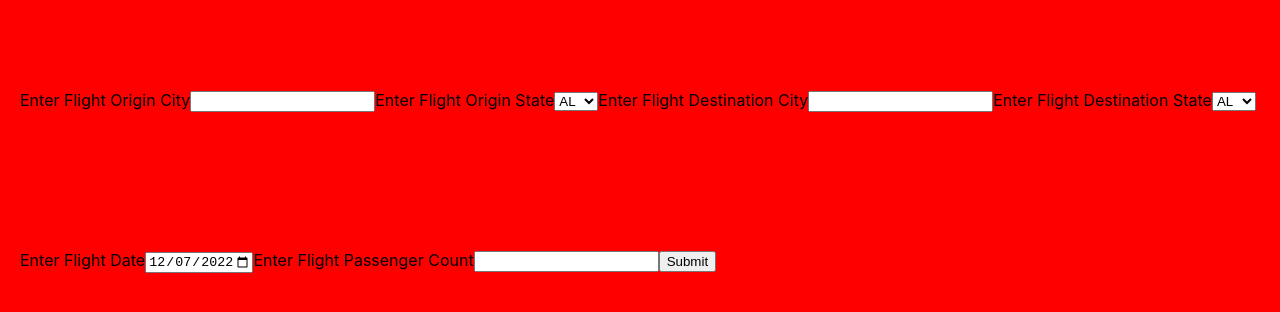
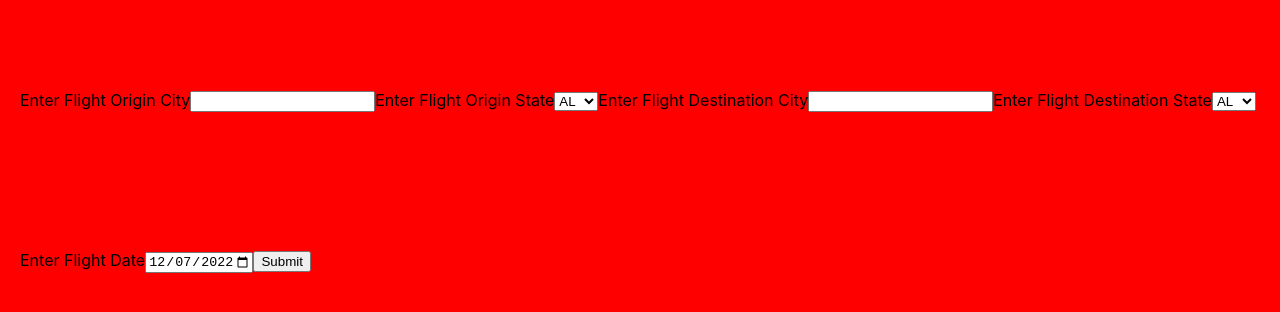
Before and after one commit to ChefOmarDee/FLIGHT_PROJECT, a React (Create React App) app in the folder client/react-app/: page / in a window 1280 px wide. Shown: the top 312 px of the page. Built offline with nearby package versions, Linux system fonts and the light colour scheme; no server answers.

Commit message:
Fixed a few bugs with API

```diff
--- a/client/react-app/src/mods/WebForm.js
+++ b/client/react-app/src/mods/WebForm.js
@@ -16,7 +16,6 @@ let WebForm =()=>{
 
         let formData={
             destinationlocation:(event.target[2].value+event.target[3].value),
-            passengercount:3,
             sourcedate:(event.target[4].value),
             sourcelocation:(event.target[0].value+event.target[1].value)
         }
@@ -53,8 +52,6 @@ let WebForm =()=>{
                         <USAStates/>
                         <label >Enter Flight Date</label>
                         <input type="date" defaultValue= {new Date().toISOString().split('T')[0].toString()} max={new Date(new Date().setFullYear(new Date().getFullYear() + 1)).toISOString().split('T')[0].toString()} min={new Date().toISOString().split('T')[0].toString()} required pattern="\d{2}-\d{2}-\d{4}"/>
-                        <label>Enter Flight Passenger Count</label>
-                        <input type="text" ></input>
                         <input type="submit"></input>
                         </form>
                         <p>
@@ -81,8 +78,6 @@ let WebForm =()=>{
             <USAStates/>
             <label >Enter Flight Date</label>
             <input type="date" defaultValue= {new Date().toISOString().split('T')[0].toString()} max={new Date(new Date().setFullYear(new Date().getFullYear() + 1)).toISOString().split('T')[0].toString()} min={new Date().toISOString().split('T')[0].toString()} required pattern="\d{2}-\d{2}-\d{4}"/>
-            <label>Enter Flight Passenger Count</label>
-            <input type="text" ></input>
             <input type="submit"></input>
         </form>
     </React.Fragment>
```
Also changed, not shown: 2 other files (tests, documents, lock files or other folders).
